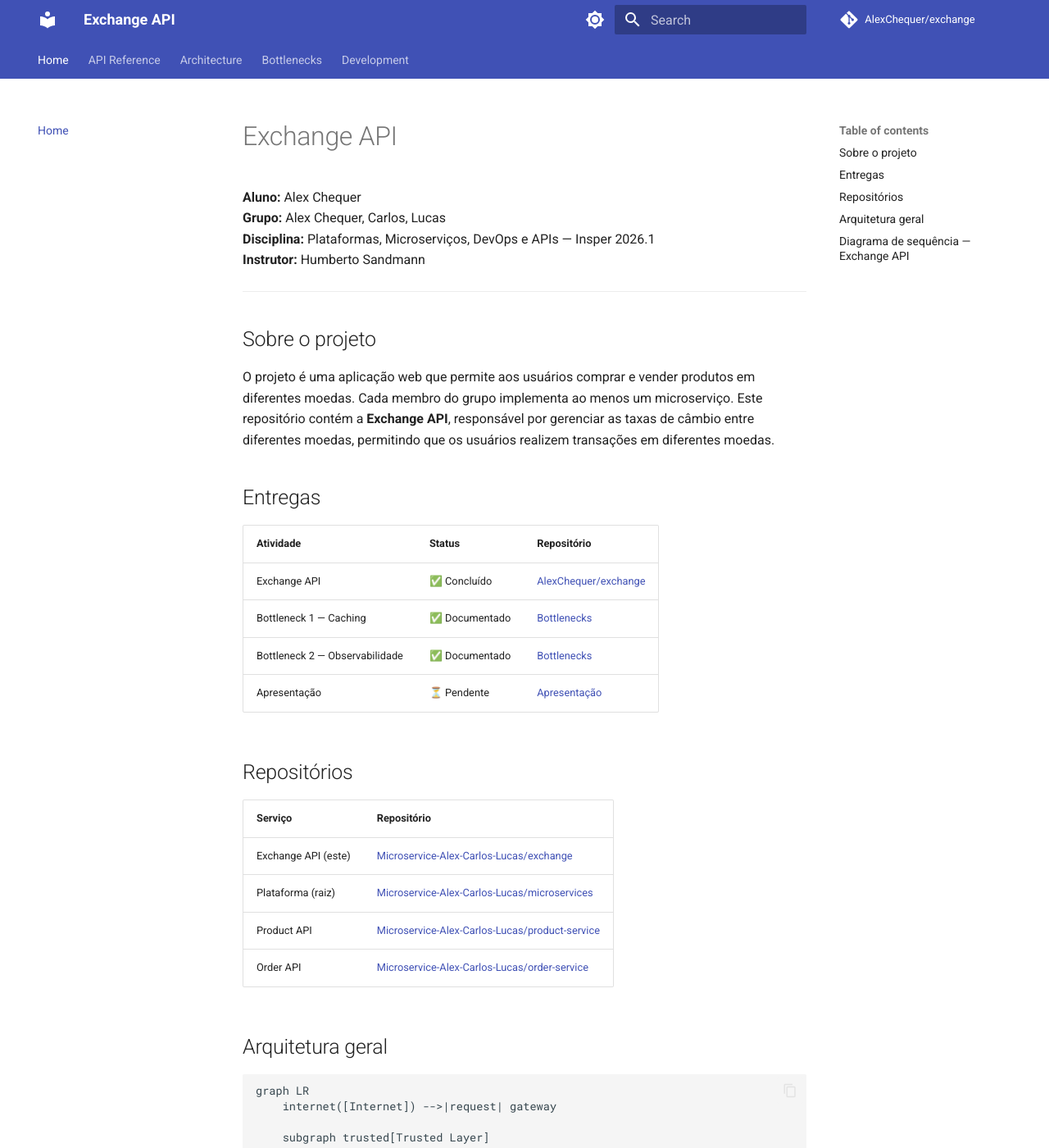
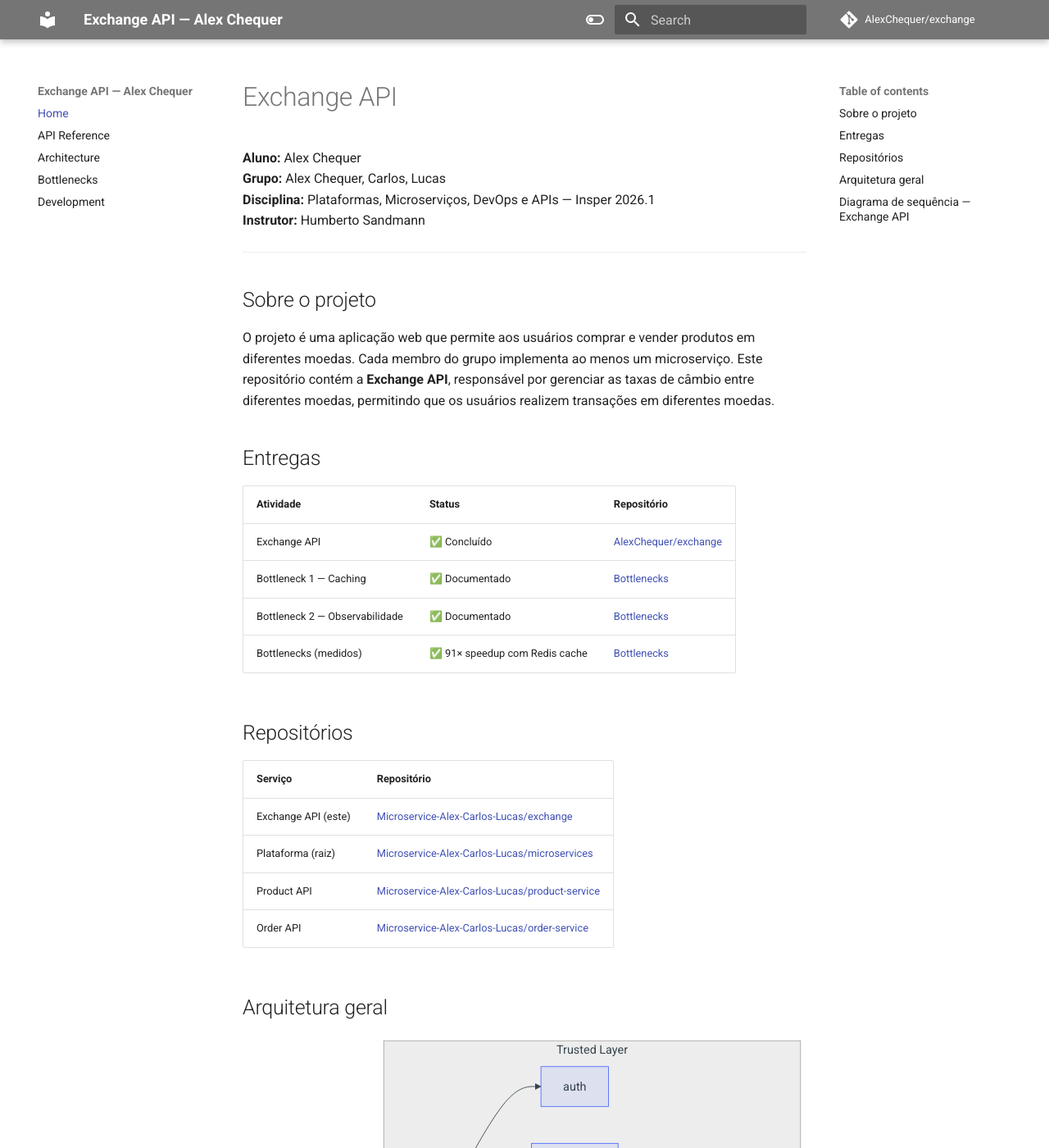
Before and after one commit to Microservice-Alex-Carlos-Lucas/exchange, an MkDocs documentation site: the page built from docs/index.md, in a window 1280 px wide and 1400 px high. Shown: the whole window at 82% size. Built offline with MkDocs 1.6.1 and Material for MkDocs 9.7.7, drawn with Linux system fonts in a browser that asks for light colours; comment, search, counter and statistics services are not loaded; some of the changed text lies outside the part shown.

Commit message:
docs: align mkdocs to PMA 26.1 template (Material grey palette + plugins)
- match hsandmann/documentation.template style: grey palette with system
  preference toggle, fontawesome admonition icons, instant nav, full
  pymdownx extensions (caret, critic, mark, tilde, keys, tasklist,
  arithmatex with MathJax, etc.)
- add docs-requirements.txt and .github/workflows/docs.yml so GitHub
  Pages auto-deploys on push to main
- fix broken link to presentation.md (replaced with bottlenecks row)

```diff
--- /dev/null
+++ b/docs-requirements.txt
@@ -0,0 +1,5 @@
+mkdocs-material>=9.5
+pymdown-extensions>=10.0
+mkdocs-glightbox>=0.4
+mkdocs-git-revision-date-localized-plugin>=1.2
+mkdocs-minify-plugin>=0.8
--- a/docs/index.md
+++ b/docs/index.md
@@ -18,7 +18,7 @@
 | Exchange API | ✅ Concluído | [AlexChequer/exchange](https://github.com/AlexChequer/exchange) |
 | Bottleneck 1 — Caching | ✅ Documentado | [Bottlenecks](bottlenecks.md) |
 | Bottleneck 2 — Observabilidade | ✅ Documentado | [Bottlenecks](bottlenecks.md) |
-| Apresentação | ⏳ Pendente | [Apresentação](presentation.md) |
+| Bottlenecks (medidos) | ✅ 91× speedup com Redis cache | [Bottlenecks](bottlenecks.md) |
 
 ## Repositórios
 
--- a/mkdocs.yml
+++ b/mkdocs.yml
@@ -1,6 +1,6 @@
-site_name: Exchange API
-site_description: Currency exchange rate microservice — Insper Platforms & Microservices 2026.1
+site_name: Exchange API — Alex Chequer
 site_author: Alex Chequer
+site_url: https://alexchequer.github.io/exchange
 repo_url: https://github.com/AlexChequer/exchange
 repo_name: AlexChequer/exchange
 
@@ -8,34 +8,102 @@
   name: material
   palette:
     - scheme: default
-      primary: indigo
-      accent: indigo
+      primary: grey
       toggle:
-        icon: material/brightness-7
+        icon: material/toggle-switch-off-outline
         name: Switch to dark mode
-    - scheme: slate
-      primary: indigo
-      accent: indigo
+
+    - media: "(prefers-color-scheme)"
+      primary: grey
       toggle:
-        icon: material/brightness-4
+        icon: material/toggle-switch
         name: Switch to light mode
+
+    - media: "(prefers-color-scheme: light)"
+      scheme: default
+      primary: grey
+      toggle:
+        icon: material/toggle-switch-off-outline
+        name: Switch to dark mode
+
+    - media: "(prefers-color-scheme: dark)"
+      primary: grey
+      scheme: slate
+      toggle:
+        icon: material/toggle-switch
+        name: Switch to system preference
   features:
-    - navigation.tabs
-    - navigation.sections
+    - content.code.copy
+    - content.code.select
+    - content.code.annotate
+    - content.tooltips
+    - navigation.instant
+    - navigation.instant.progress
     - navigation.top
-    - content.code.copy
-    - content.code.annotate
+    - navigation.path
+    - navigation.tracking
+    - navigation.expand
+  icon:
+    admonition:
+      note: fontawesome/solid/note-sticky
+      abstract: fontawesome/solid/book
+      info: fontawesome/solid/circle-info
+      tip: fontawesome/solid/bullhorn
+      success: fontawesome/solid/check
+      question: fontawesome/solid/circle-question
+      warning: fontawesome/solid/triangle-exclamation
+      failure: fontawesome/solid/bomb
+      danger: fontawesome/solid/skull
+      bug: fontawesome/solid/robot
+      example: fontawesome/solid/flask
+      quote: fontawesome/solid/quote-left
 
 markdown_extensions:
+  - admonition
+  - attr_list
+  - md_in_html
+  - footnotes
+  - tables
+  - pymdownx.arithmatex:
+      generic: true
+  - pymdownx.caret
+  - pymdownx.critic
+  - pymdownx.details
+  - pymdownx.emoji:
+      emoji_index: !!python/name:material.extensions.emoji.twemoji
+      emoji_generator: !!python/name:material.extensions.emoji.to_svg
   - pymdownx.highlight:
       anchor_linenums: true
-  - pymdownx.superfences
+      line_spans: __span
+      pygments_lang_class: true
+  - pymdownx.inlinehilite
+  - pymdownx.keys
+  - pymdownx.mark
+  - pymdownx.snippets:
+      url_download: true
+  - pymdownx.superfences:
+      custom_fences:
+        - name: mermaid
+          class: mermaid
+          format: !!python/name:pymdownx.superfences.fence_code_format
   - pymdownx.tabbed:
       alternate_style: true
-  - admonition
-  - pymdownx.details
-  - attr_list
-  - md_in_html
+  - pymdownx.tasklist:
+      custom_checkbox: true
+  - pymdownx.tilde
+
+plugins:
+  - search
+  - glightbox
+  - git-revision-date-localized:
+      enable_creation_date: true
+  - minify:
+      minify_html: true
+
+extra_javascript:
+  - https://unpkg.com/mathjax/es5/tex-mml-chtml.js
+  - https://polyfill.io/v3/polyfill.min.js?features=es6
+  - https://cdn.jsdelivr.net/npm/mathjax@3/es5/tex-mml-chtml.js
 
 nav:
   - Home: index.md
```
Also changed, not shown: 1 other file.
